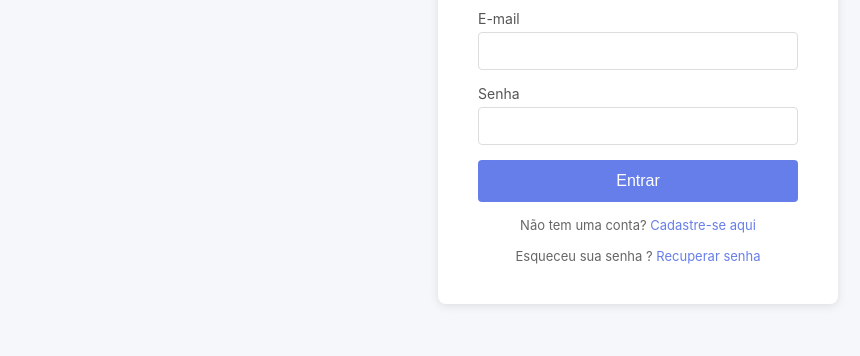
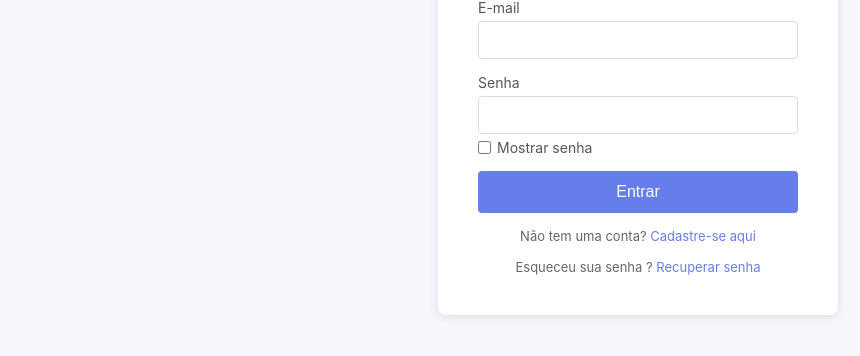
Before and after one commit to Gelenski/BookTrade, a website: page login/index.html in a window 1280 px wide. Shown: the part 328-684 px from the top of the page, without its empty margins (2-862 px from the left). Drawn offline with Linux system fonts and the light colour scheme; no server answers.

Commit message:
Adicionado checkbox para poder visualizar senha nas páginas de cadastro, login e redefinir

```diff
--- a/cadastro/styles.css
+++ b/cadastro/styles.css
@@ -136,6 +136,29 @@ p {
   margin-bottom: 15px;
 }
 
+.mostrar-senha {
+  display: flex;
+  align-items: center;
+  gap: 6px;
+  margin-top: -10px;
+  margin-bottom: 15px;
+}
+
+.mostrar-senha input[type="checkbox"] {
+  width: auto;
+  margin: 0;
+}
+
+.mostrar-senha label {
+  margin: 0;
+}
+
+/* Remove ícone de mostrar senha no Edge */
+input[type="password"]::-ms-reveal,
+input[type="password"]::-ms-clear {
+  display: none;
+}
+
 @media (max-width: 600px) {
   .endereco-row {
     flex-direction: column;
--- a/login/index.html
+++ b/login/index.html
@@ -5,6 +5,7 @@
     <meta name="viewport" content="width=device-width, initial-scale=1.0" />
     <title>Login</title>
     <link rel="stylesheet" href="styles.css" />
+    <link rel="stylesheet" href="https://cdnjs.cloudflare.com/ajax/libs/font-awesome/6.5.0/css/all.min.css">
   </head>
   <body>
     <nav class="barra-navegacao">
@@ -26,6 +27,11 @@
 
         <label for="password">Senha</label>
         <input type="password" name="senha" id="password" required />
+
+        <div class="mostrar-senha">
+          <input type="checkbox" id="toggleSenha">
+          <label for="toggleSenha">Mostrar senha</label>
+        </div>
 
         <div
           id="message"
--- a/login/script.js
+++ b/login/script.js
@@ -3,6 +3,8 @@ const loginForm = document.getElementById("loginForm");
 const emailInput = document.getElementById("email");
 const passwordInput = document.getElementById("password");
 const messageDiv = document.getElementById("message");
+const toggleSenha = document.getElementById("toggleSenha");
+const password = document.getElementById("password")
 
 // * Verifica se já está autenticado ao carregar a página
 document.addEventListener("DOMContentLoaded", async () => {
@@ -97,6 +99,10 @@ loginForm.addEventListener("submit", async (e) => {
     submitBtn.textContent = "Entrar";
   }
 });
+//mostar senha
+toggleSenha.addEventListener("change", () => {
+  password.type = toggleSenha.checked ? "text" : "password";
+});
 
 // Função para exibir mensagens
 function showMessage(message, type) {
--- a/login/styles.css
+++ b/login/styles.css
@@ -117,6 +117,30 @@ p a {
 p a:hover {
   text-decoration: underline;
 }
+
+.mostrar-senha {
+  display: flex;
+  align-items: center;
+  gap: 6px;
+  margin-top: -10px;
+  margin-bottom: 15px;
+}
+
+.mostrar-senha input[type="checkbox"] {
+  width: auto;
+  margin: 0;
+}
+
+.mostrar-senha label {
+  margin: 0;
+}
+
+/* Remove ícone de mostrar senha no Edge */
+input[type="password"]::-ms-reveal,
+input[type="password"]::-ms-clear {
+  display: none;
+}
+
 .message {
   text-align: center;
   font-weight: bold;
--- a/redefinir/styles.css
+++ b/redefinir/styles.css
@@ -111,6 +111,29 @@ p {
   margin-bottom: 20px;
 }
 
+.mostrar-senha {
+  display: flex;
+  align-items: center;
+  gap: 6px;
+  margin-top: -10px;
+  margin-bottom: 15px;
+}
+
+.mostrar-senha input[type="checkbox"] {
+  width: auto;
+  margin: 0;
+}
+
+.mostrar-senha label {
+  margin: 0;
+}
+
+/* Remove ícone de mostrar senha no Edge */
+input[type="password"]::-ms-reveal,
+input[type="password"]::-ms-clear {
+  display: none;
+}
+
 #mensagem {
   padding: 10px;
   text-align: center;
```
Also changed, not shown: cadastro/index.html (+4 -0 lines), cadastro/script.js (+7 -0 lines), redefinir/index.html (+6 -1 lines), redefinir/script.js (+13 -0 lines).
